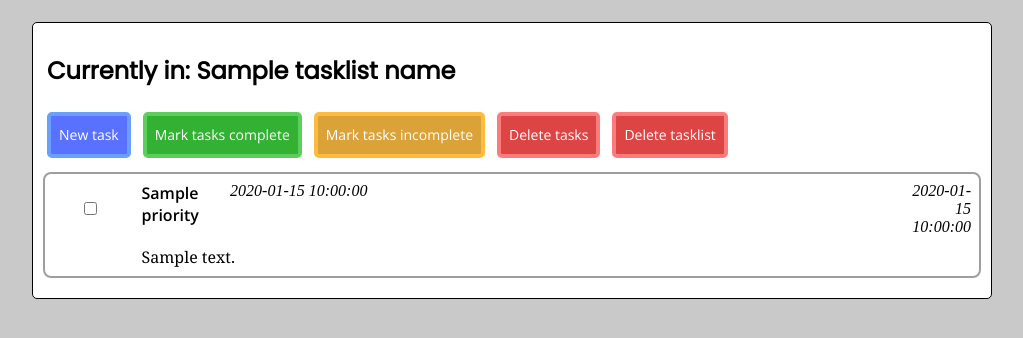
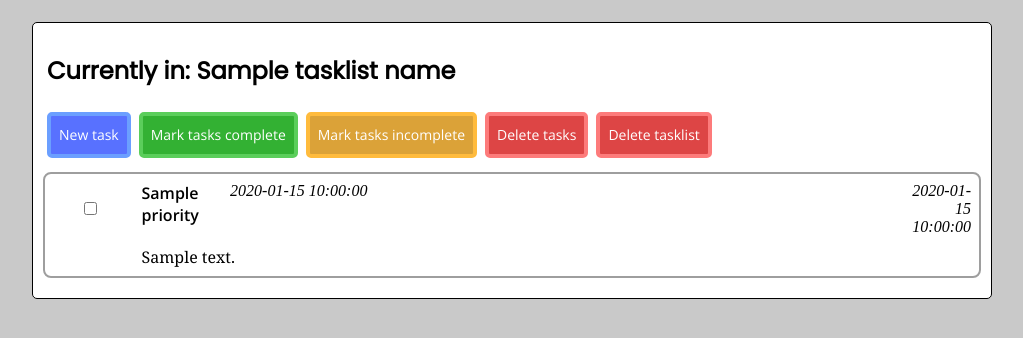
Before and after one commit to onstop4/WillDo, a Flask app: template willdo/templates/within_tasklist/select_task.html in a window 1280 px wide. Shown: the part 69-407 px from the top of the page, without its empty margins (128-1151 px from the left). Run offline with Flask 2, Linux system fonts and the light colour scheme; the template is opened without the code that fills it: most values are stand-ins (such as "Sample title", 1, 10 or a date in 2020); parts of the project's set-up code (start-up, migrations or seed data) failed here and were passed over.

Commit message:
Turn common actions bar into flexbox.

```diff
--- a/willdo/static/styles/main.css
+++ b/willdo/static/styles/main.css
@@ -101,6 +101,11 @@ ul.main-list {
     font-size: 16px;
 }
 
+.common-actions {
+    display: flex;
+    flex-flow: row wrap;
+}
+
 .button, .button:visited {
     --button-height: 30px;
 
```
